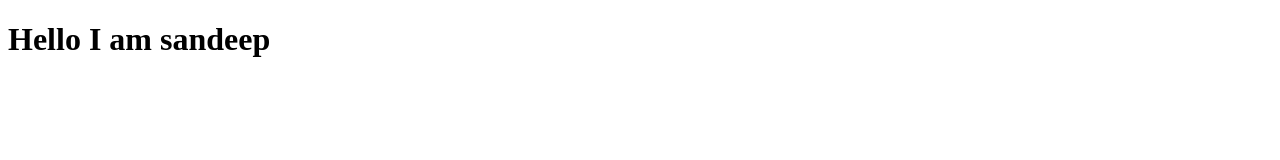
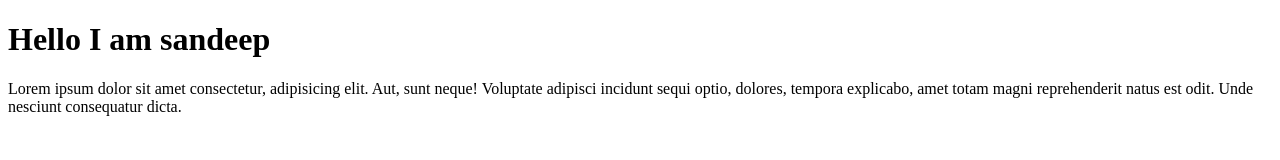
Before and after one commit to sandipsharma9010-stack/pr-demo, a plain HTML site: page index.html in a window 1280 px wide. Drawn offline with Linux system fonts and the light colour scheme.

Commit message:
Add the para in index file

```diff
--- a/index.html
+++ b/index.html
@@ -1,13 +1,19 @@
 <!DOCTYPE html>
 <html lang="en">
+
 <head>
     <meta charset="UTF-8">
     <meta name="viewport" content="width=device-width, initial-scale=1.0">
     <title>Document</title>
 </head>
+
 <body>
 
     <h1>Hello I am sandeep</h1>
+    <p>Lorem ipsum dolor sit amet consectetur, adipisicing elit. Aut, sunt neque! Voluptate adipisci incidunt sequi
+        optio, dolores, tempora explicabo, amet totam magni reprehenderit natus est odit. Unde nesciunt consequatur
+        dicta.</p>
 
 </body>
+
 </html>
```
